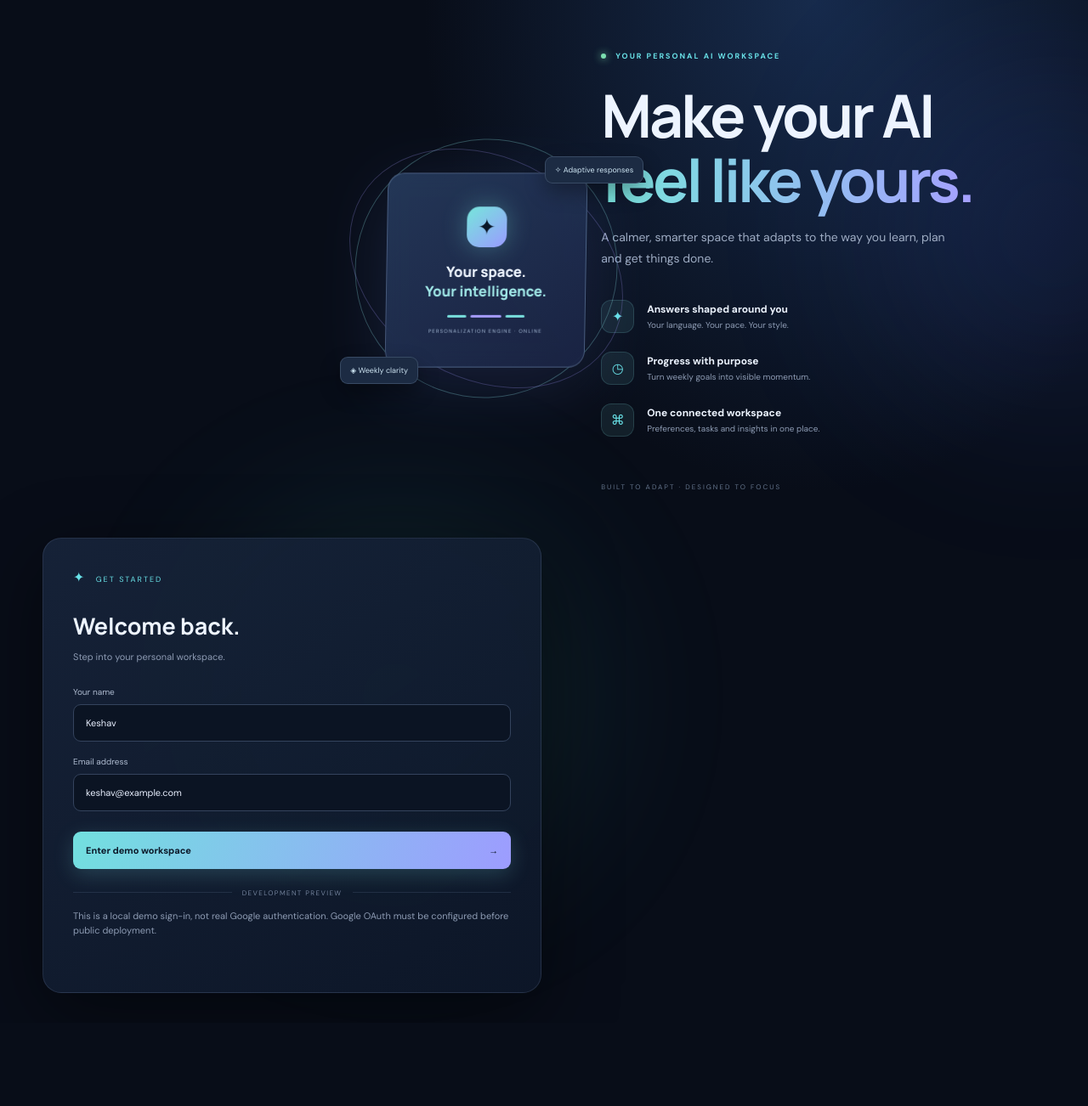
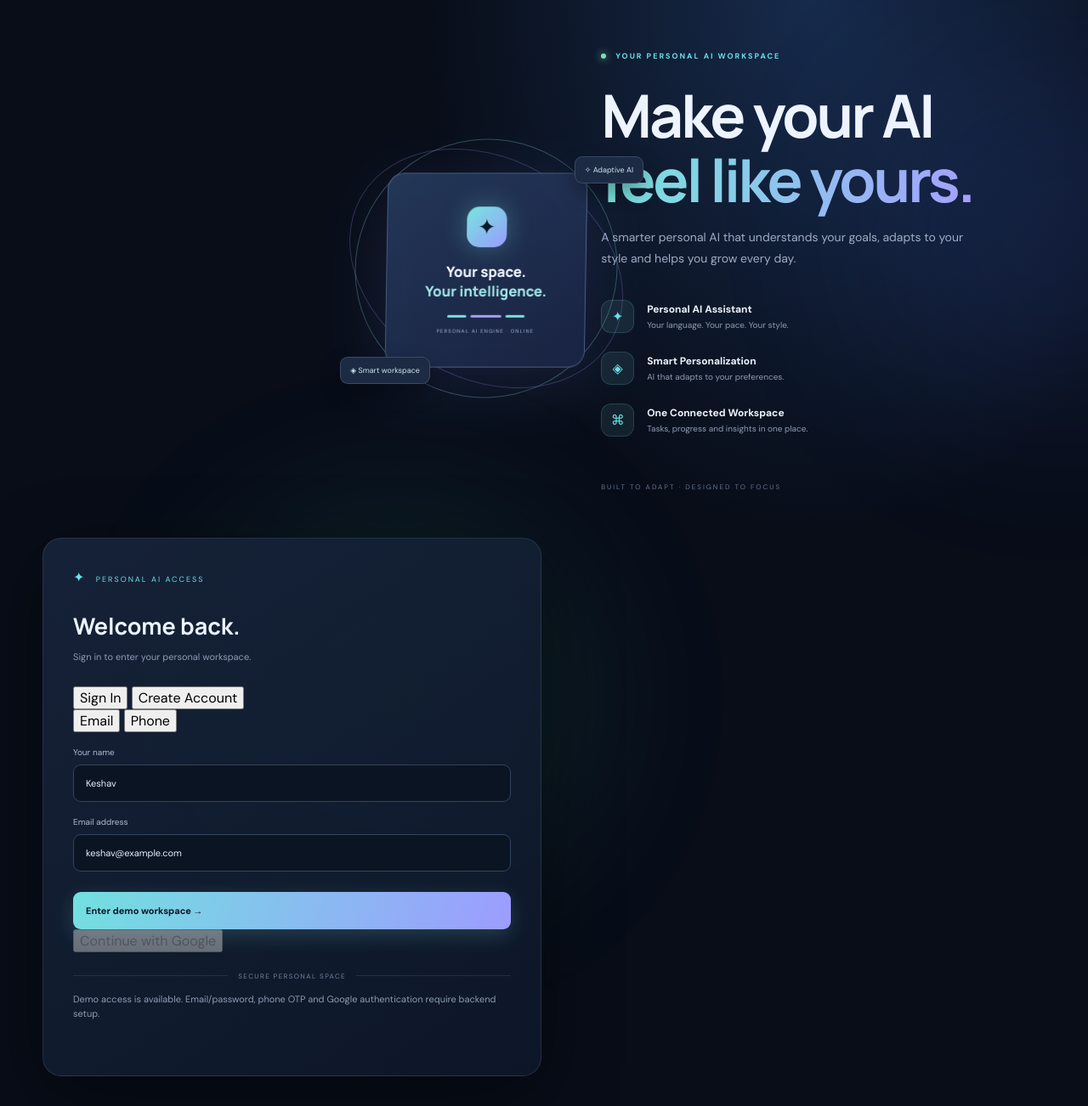
Before and after one commit to keshavrajendramalviya123-dev/adaptive---personal-ai, a Flask app: page /login in a window 1280 px wide. Shown: the whole page at 85% size. Before the commit the page ends 1169 px from the top, so only its background shows below. Run offline with Flask 3, Linux system fonts and the light colour scheme.

Commit message:
Update login page design

```diff
--- a/adaptive_personal_ai_flask_starter/adaptive_personal_ai/templates/login.html
+++ b/adaptive_personal_ai_flask_starter/adaptive_personal_ai/templates/login.html
@@ -1,14 +1,143 @@
-{% extends "base.html" %}{% block content %}
-<section class="login-layout"><div class="login-copy"><div class="eyebrow"><span class="pulse-dot"></span> YOUR PERSONAL AI WORKSPACE</div>
-<h1>Make your AI<br><span class="gradient-text">feel like yours.</span></h1><p class="login-description">A calmer, smarter space that adapts to the way you learn, plan and get things done.</p>
-<div class="feature-row"><span>✦</span><div><b>Answers shaped around you</b><small>Your language. Your pace. Your style.</small></div></div>
-<div class="feature-row"><span>◷</span><div><b>Progress with purpose</b><small>Turn weekly goals into visible momentum.</small></div></div>
-<div class="feature-row"><span>⌘</span><div><b>One connected workspace</b><small>Preferences, tasks and insights in one place.</small></div></div>
-<div class="login-foot">BUILT TO ADAPT · DESIGNED TO FOCUS</div></div>
-<div class="login-visual"><div class="orbit orbit-a"></div><div class="orbit orbit-b"></div><div class="core-card"><div class="core-icon">✦</div><div class="core-title">Your space.<br><span>Your intelligence.</span></div><div class="core-bars"><i></i><i></i><i></i></div><small>PERSONALIZATION ENGINE · ONLINE</small></div><div class="float-chip chip-top">✧ Adaptive responses</div><div class="float-chip chip-bottom">◈ Weekly clarity</div></div>
-<div class="login-panel"><div class="panel-top"><span class="tiny-star">✦</span> GET STARTED</div><h2>Welcome back.</h2><p>Step into your personal workspace.</p>
-<label class="field-label" for="demo-name">Your name</label><input id="demo-name" class="field" value="Keshav" placeholder="Enter your name">
-<label class="field-label" for="demo-email">Email address</label><input id="demo-email" class="field" type="email" value="keshav@example.com" placeholder="you@example.com">
-<button id="login-btn" class="primary-btn full-btn">Enter demo workspace <span>→</span></button>
-<div class="divider-text"><span></span> <small>DEVELOPMENT PREVIEW</small> <span></span></div><p class="fine-print">This is a local demo sign-in, not real Google authentication. Google OAuth must be configured before public deployment.</p></div></section>
+
+{% extends "base.html" %}
+{% block content %}
+
+<section class="login-layout">
+
+  <div class="login-copy">
+    <div class="eyebrow">
+      <span class="pulse-dot"></span>
+      YOUR PERSONAL AI WORKSPACE
+    </div>
+
+    <h1>
+      Make your AI<br>
+      <span class="gradient-text">feel like yours.</span>
+    </h1>
+
+    <p class="login-description">
+      A smarter personal AI that understands your goals,
+      adapts to your style and helps you grow every day.
+    </p>
+
+    <div class="feature-row">
+      <span>✦</span>
+      <div>
+        <b>Personal AI Assistant</b>
+        <small>Your language. Your pace. Your style.</small>
+      </div>
+    </div>
+
+    <div class="feature-row">
+      <span>◈</span>
+      <div>
+        <b>Smart Personalization</b>
+        <small>AI that adapts to your preferences.</small>
+      </div>
+    </div>
+
+    <div class="feature-row">
+      <span>⌘</span>
+      <div>
+        <b>One Connected Workspace</b>
+        <small>Tasks, progress and insights in one place.</small>
+      </div>
+    </div>
+
+    <div class="login-foot">
+      BUILT TO ADAPT · DESIGNED TO FOCUS
+    </div>
+  </div>
+
+  <div class="login-visual">
+    <div class="orbit orbit-a"></div>
+    <div class="orbit orbit-b"></div>
+
+    <div class="core-card">
+      <div class="core-icon">✦</div>
+      <div class="core-title">
+        Your space.<br>
+        <span>Your intelligence.</span>
+      </div>
+      <div class="core-bars">
+        <i></i><i></i><i></i>
+      </div>
+      <small>PERSONAL AI ENGINE · ONLINE</small>
+    </div>
+
+    <div class="float-chip chip-top">✧ Adaptive AI</div>
+    <div class="float-chip chip-bottom">◈ Smart workspace</div>
+  </div>
+
+  <div class="login-panel">
+
+    <div class="panel-top">
+      <span class="tiny-star">✦</span>
+      PERSONAL AI ACCESS
+    </div>
+
+    <h2 id="auth-heading">Welcome back.</h2>
+    <p id="auth-description">Sign in to enter your personal workspace.</p>
+
+    <div class="auth-tabs">
+      <button type="button" class="auth-tab active" id="signin-tab">
+        Sign In
+      </button>
+      <button type="button" class="auth-tab" id="signup-tab">
+        Create Account
+      </button>
+    </div>
+
+    <div class="auth-options">
+      <button type="button" class="auth-option active" id="email-option">
+        Email
+      </button>
+      <button type="button" class="auth-option" id="phone-option">
+        Phone
+      </button>
+    </div>
+
+    <div id="email-fields">
+      <label class="field-label" for="demo-name">Your name</label>
+      <input id="demo-name" class="field" value="Keshav" placeholder="Enter your name">
+
+      <label class="field-label" for="demo-email">Email address</label>
+      <input id="demo-email" class="field" type="email" value="keshav@example.com" placeholder="you@example.com">
+    </div>
+
+    <div id="phone-fields" hidden>
+      <label class="field-label" for="phone-number">Phone number</label>
+      <input id="phone-number" class="field" type="tel" placeholder="Enter phone number">
+      <p class="fine-print">Phone OTP login is not connected yet.</p>
+    </div>
+
+    <div id="password-fields" hidden>
+      <label class="field-label" for="auth-password">Password</label>
+      <input id="auth-password" class="field" type="password" placeholder="Enter password">
+      <p class="fine-print">Password authentication is not connected yet.</p>
+    </div>
+
+    <button id="login-btn" class="primary-btn full-btn">
+      Enter demo workspace →
+    </button>
+
+    <button type="button" class="google-btn" id="google-btn" disabled>
+      Continue with Google
+    </button>
+
+    <div class="divider-text">
+      <span></span>
+      <small>SECURE PERSONAL SPACE</small>
+      <span></span>
+    </div>
+
+    <p class="fine-print">
+      Demo access is available. Email/password, phone OTP and Google
+      authentication require backend setup.
+    </p>
+
+  </div>
+
+</section>
+
 {% endblock %}
```
